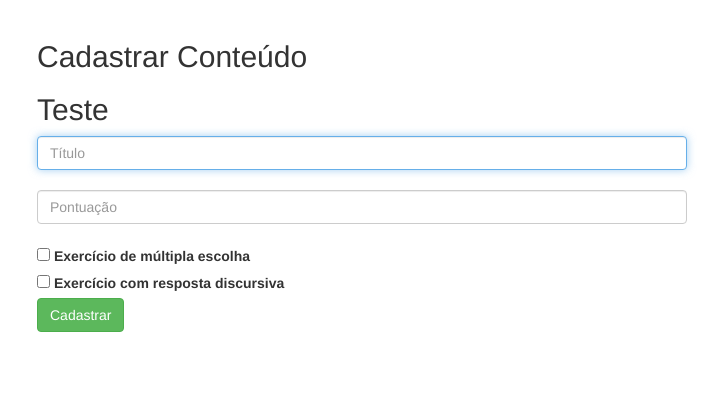
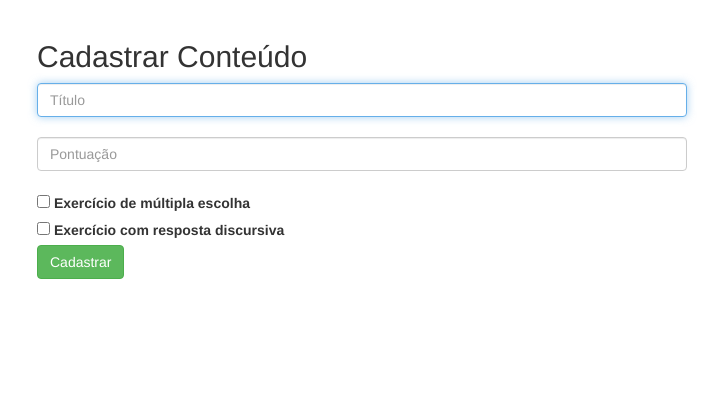
Before and after one commit to luisabergo/Ana_Anna_Luisa, a Django app: page /CadastroConteudo/ in a window 1280 px wide. Shown: the part 52-472 px from the top of the page, without its empty margins (33-756 px from the left). Run offline with Django 3.2, Linux system fonts and the light colour scheme; parts of the project's set-up code (start-up, migrations or seed data) failed here and were passed over; some libraries are stand-ins or nearby versions.

Commit message:
atualizando insercao conteudo

```diff
--- a/django_app/templates/django/CadastroConteudo.html
+++ b/django_app/templates/django/CadastroConteudo.html
@@ -15,7 +15,6 @@
 
 		<form>
 			<h2 class="form-signin-heading">Cadastrar Conteúdo</h2>
-			<h2 class="form-signin-heading">Teste</h2>
 			<label for="titulo" class="sr-only">Título:</label>
 			<input type="text" id="titulo_exercicio" class="form-control" placeholder="Título" required autofocus>
 			<br>
```
